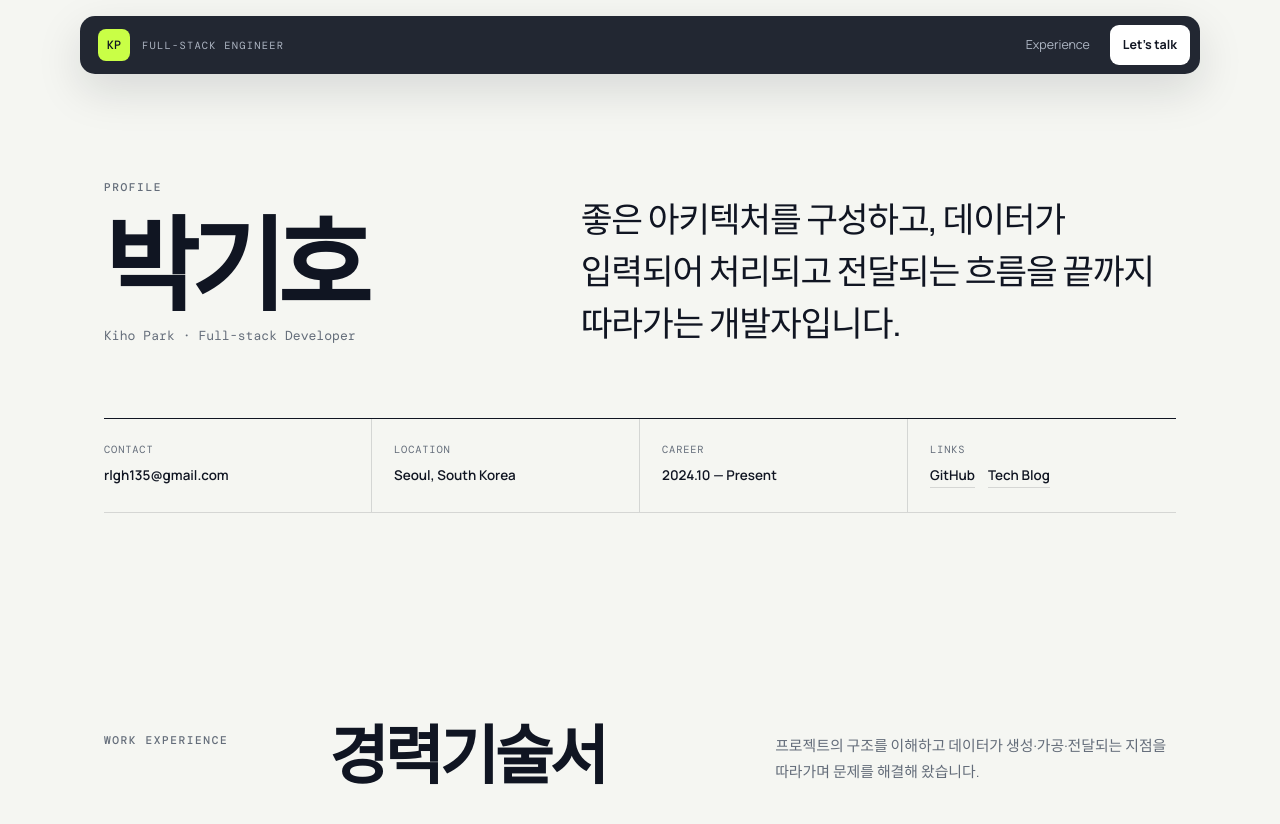
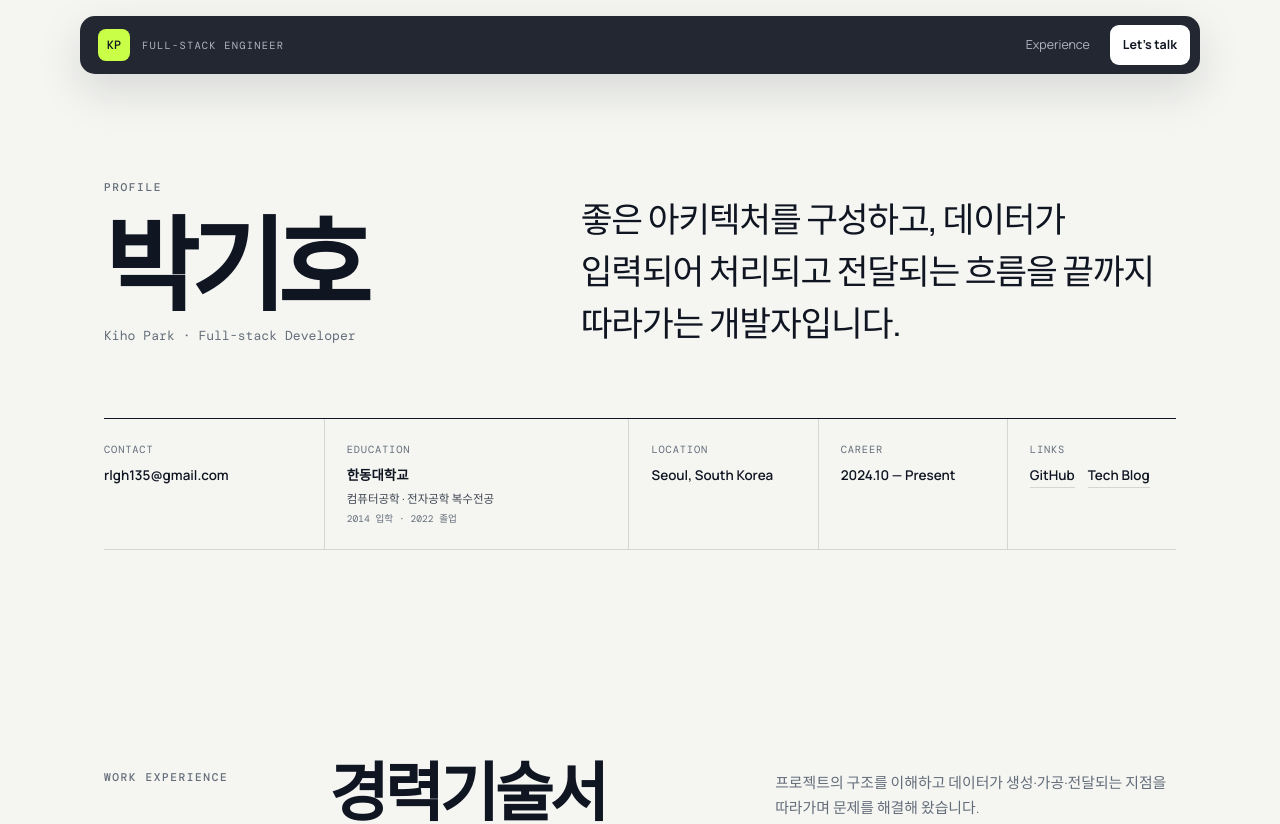
Before and after one commit to rlgh135/rlgh135.github.io, a React (Vite) app: page / in a window 1280 px wide. Shown: the top 824 px of the page. Built offline with nearby package versions, Linux system fonts and the light colour scheme.

Commit message:
feat: add education to profile

```diff
--- a/src/components/Hero.tsx
+++ b/src/components/Hero.tsx
@@ -19,6 +19,14 @@ export function Hero() {
           <dd><a href={`mailto:${profile.email}`}>{profile.email}</a></dd>
         </div>
         <div>
+          <dt>Education</dt>
+          <dd className="profile-education">
+            <strong>{profile.education.school}</strong>
+            <span>{profile.education.major}</span>
+            <small>{profile.education.period}</small>
+          </dd>
+        </div>
+        <div>
           <dt>Location</dt>
           <dd>{profile.location}</dd>
         </div>
--- a/src/data/portfolio.ts
+++ b/src/data/portfolio.ts
@@ -7,6 +7,11 @@ export const profile = {
   value: "좋은 아키텍처를 구성하고, 데이터가 입력되어 처리되고 전달되는 흐름을 끝까지 따라가는 개발자입니다.",
   location: "Seoul, South Korea",
   email: "rlgh135@gmail.com",
+  education: {
+    school: "한동대학교",
+    major: "컴퓨터공학 · 전자공학 복수전공",
+    period: "2014 입학 · 2022 졸업",
+  },
   careerPeriod: "2024.10 — Present",
 };
 
--- a/src/styles.css
+++ b/src/styles.css
@@ -38,12 +38,16 @@ ul, dl, dd { margin: 0; padding: 0; }
 .profile-name h1 { margin: 22px 0 8px; font-size: clamp(3.8rem, 8vw, 7rem); line-height: .95; letter-spacing: -.075em; font-weight: 600; }
 .profile-name > span { color: var(--muted); font: .82rem var(--mono); }
 .profile-value { max-width: 650px; margin: 0; font-size: clamp(1.3rem, 2.7vw, 2.25rem); line-height: 1.5; letter-spacing: -.035em; font-weight: 500; word-break: keep-all; }
-.profile-facts { display: grid; grid-template-columns: repeat(4, 1fr); border-top: 1px solid var(--ink); border-bottom: 1px solid var(--line); }
+.profile-facts { display: grid; grid-template-columns: 1.05fr 1.45fr .9fr .9fr .8fr; border-top: 1px solid var(--ink); border-bottom: 1px solid var(--line); }
 .profile-facts > div { min-width: 0; padding: 24px 22px; border-right: 1px solid var(--line); }
 .profile-facts > div:first-child { padding-left: 0; }
 .profile-facts > div:last-child { border-right: 0; }
 .profile-facts dt { margin-bottom: 8px; color: var(--muted); font: .65rem var(--mono); text-transform: uppercase; letter-spacing: .08em; }
 .profile-facts dd { font-size: .84rem; font-weight: 600; overflow-wrap: anywhere; }
+.profile-education { display: flex; flex-direction: column; gap: 2px; }
+.profile-education strong { font-size: .84rem; }
+.profile-education span { color: #3f4652; font-size: .72rem; font-weight: 500; }
+.profile-education small { color: var(--muted); font: .6rem var(--mono); }
 .profile-links { display: flex; gap: 13px; }
 .profile-links a { border-bottom: 1px solid var(--line); }
 
@@ -103,8 +107,8 @@ ul, dl, dd { margin: 0; padding: 0; }
   .profile-value { max-width: 720px; }
   .profile-facts { grid-template-columns: repeat(2, 1fr); }
   .profile-facts > div { border-bottom: 1px solid var(--line); }
-  .profile-facts > div:nth-child(2) { border-right: 0; }
-  .profile-facts > div:nth-last-child(-n+2) { border-bottom: 0; }
+  .profile-facts > div:nth-child(even) { border-right: 0; }
+  .profile-facts > div:last-child { border-bottom: 0; }
   .resume-heading { grid-template-columns: 1fr; gap: 22px; }
   .experience-item { grid-template-columns: 1fr; gap: 30px; }
   .experience-meta { display: grid; grid-template-columns: auto 1fr; align-items: center; }
```
